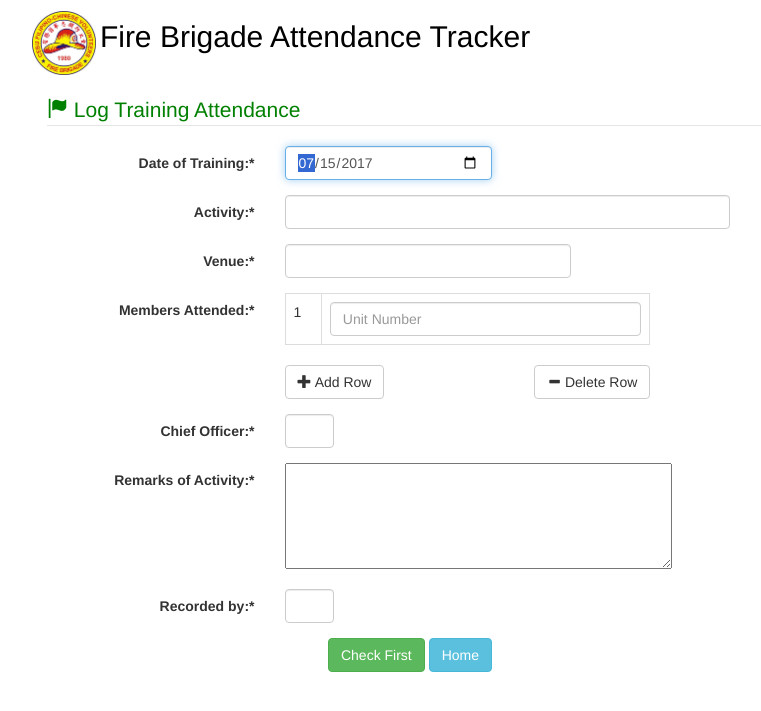
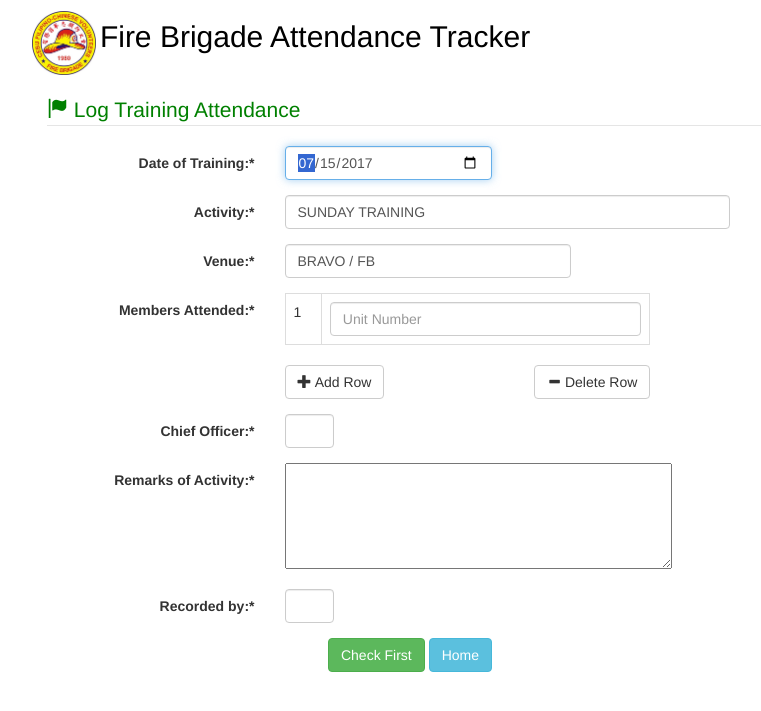
Before and after one commit to tayots/brigade, a CodeIgniter app: page /database/index.php/training/attendance in a window 1280 px wide. Shown: the top 711 px of the page, without its empty margins (38-799 px from the left). Run offline with CodeIgniter, Linux system fonts and the light colour scheme; some libraries are stand-ins or nearby versions.

Commit message:
update on attendance training

```diff
--- a/application/views/training_attendance.php
+++ b/application/views/training_attendance.php
@@ -106,13 +106,13 @@ defined('BASEPATH') OR exit('No direct script access allowed');
                 <div class="form-group">
                     <label for="firstName" class="col-lg-3 control-label">Activity:*</label>
                     <div class="col-lg-6">
-                        <input tabindex="0" type="text" class="form-control" name="activity" id="activity" value="<?=$this->input->post('activity');?>">
+                        <input tabindex="0" type="text" class="form-control" name="activity" id="activity" value="<?php if($this->input->post('activity')){ echo $this->input->post('activity'); } else { echo 'SUNDAY TRAINING';}?>">
                     </div>
                 </div>
                 <div class="form-group">
                     <label for="firstName" class="col-lg-3 control-label">Venue:*</label>
                     <div class="col-lg-4">
-                        <input tabindex="0" type="text" class="form-control" name="venue" id="venue" value="<?=$this->input->post('venue');?>">
+                        <input tabindex="0" type="text" class="form-control" name="venue" id="venue" value="<?php if($this->input->post('venue')){ echo $this->input->post('venue'); } else { echo 'BRAVO / FB';}?>">
                     </div>
                 </div>
                 <div class="form-group">
```
